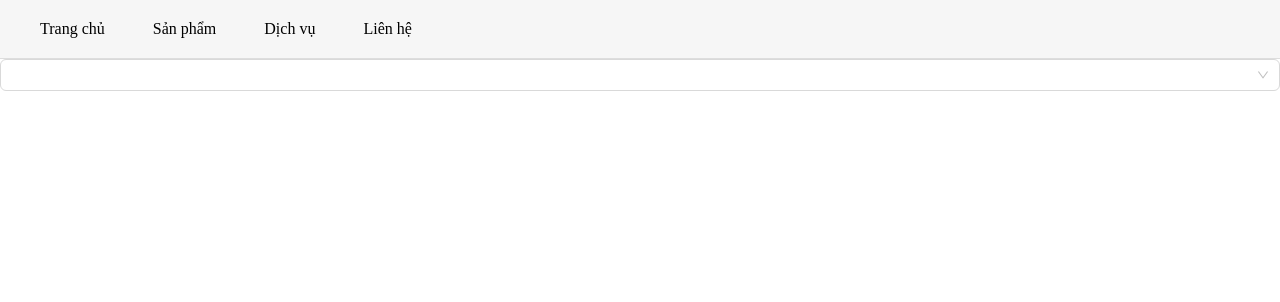
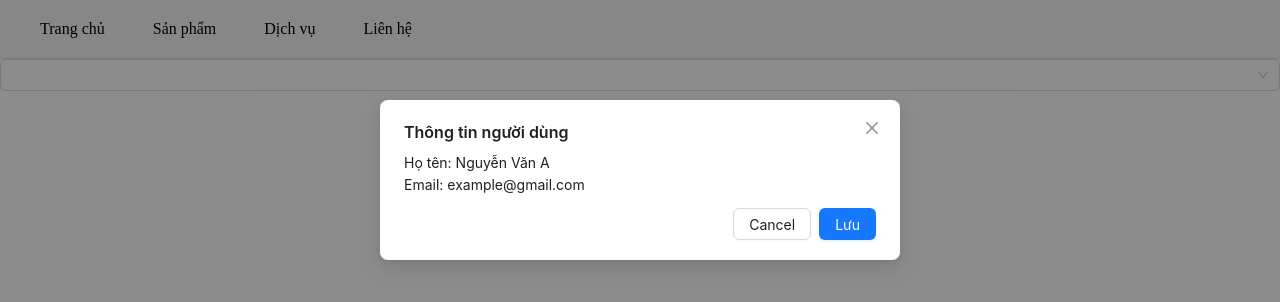
Before and after one commit to Van4058/common-lib, a React (Vite) app: page / in a window 1280 px wide. Shown: the top 302 px of the page. Built offline with nearby package versions, Linux system fonts and the light colour scheme.

Commit message:
Add modal with loading

```diff
--- a/src/App.tsx
+++ b/src/App.tsx
@@ -1,8 +1,9 @@
 import React, {useEffect, useState} from 'react'
 import {MasterLayout} from "./layouts/MasterLayout.tsx";
 import {useFeedback} from "./contexts/FeedbackContext.tsx";
-import {Select} from "antd";
+import {Modal, Select} from "antd";
 import {Navbar} from "./components/menu/Menu.tsx";
+import {CustomModal} from "./components/modal/Modal.tsx";
 
 function App() {
     const [count, setCount] = useState(0)
@@ -166,6 +167,8 @@ function App() {
                     }
                 }}
             />
+
+            <CustomModal/>
         </MasterLayout>
     )
 }
--- /dev/null
+++ b/src/components/modal/Modal.tsx
@@ -0,0 +1,24 @@
+import { Modal, Spin } from "antd"
+import {useState} from "react";
+
+export const CustomModal = () => {
+    const [loading, setLoading] = useState(false);
+
+    return (
+        <Modal
+            open={true}
+            title="Thông tin người dùng"
+            // onOk={}
+            // onCancel={() => setOpen(false)}
+            okText="Lưu"
+            modalRender={(dom) => (
+                <Spin spinning={loading}>
+                    {dom}
+                </Spin>
+            )}
+        >
+            <p>Họ tên: Nguyễn Văn A</p>
+            <p>Email: example@gmail.com</p>
+        </Modal>
+    )
+}
```
